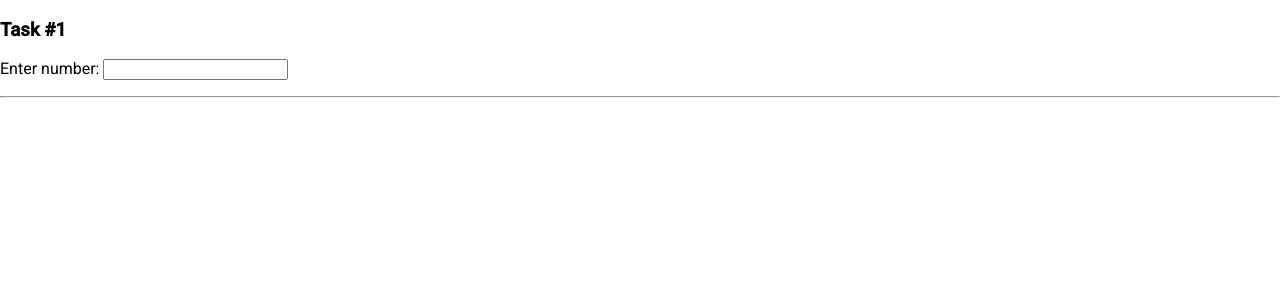
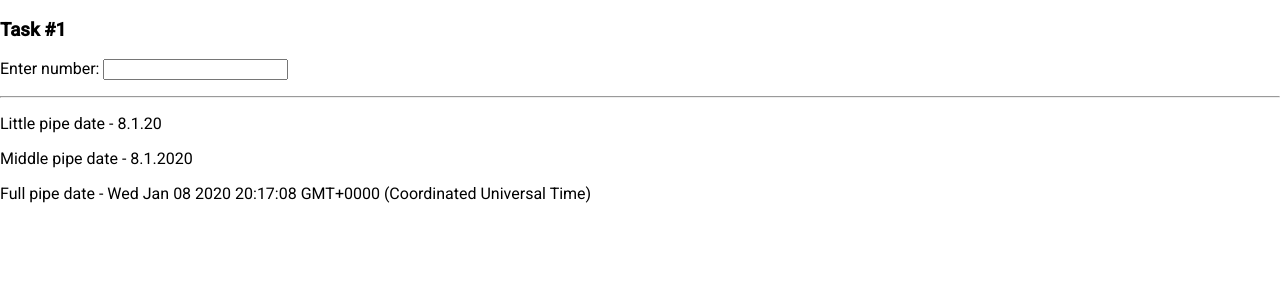
Before and after one commit to ShvedSerhii/practice, an Angular app: page / in a window 1280 px wide. Shown: the top 300 px of the page. Built offline with nearby package versions, Linux system fonts and the light colour scheme.

Commit message:
add pipes

```diff
--- a/src/app/app.component.html
+++ b/src/app/app.component.html
@@ -11,3 +11,6 @@
 
 </form>
 <hr />
+<p>Little pipe date - {{ date | littleDate }}</p>
+<p>Middle pipe date - {{ date | middleDate }}</p>
+<p>Full pipe date - {{ date | fullDate }}</p>
--- a/src/app/app.component.ts
+++ b/src/app/app.component.ts
@@ -9,6 +9,7 @@ import { NgForm } from "@angular/forms";
 export class AppComponent {
   formSubmitted: boolean;
   num: string = "";
+  date: Date = new Date();
 
   isNumber(num) {
     return isNaN(+num);
--- a/src/app/pipes/full-date.pipe.ts
+++ b/src/app/pipes/full-date.pipe.ts
@@ -6,7 +6,7 @@ import { Pipe, PipeTransform } from '@angular/core';
 export class FullDatePipe implements PipeTransform {
 
   transform(value: any, ...args: any[]): any {
-    return null;
+    return value;
   }
 
 }
--- a/src/app/pipes/little-date.pipe.ts
+++ b/src/app/pipes/little-date.pipe.ts
@@ -1,12 +1,19 @@
-import { Pipe, PipeTransform } from '@angular/core';
+import { Pipe, PipeTransform } from "@angular/core";
 
 @Pipe({
-  name: 'littleDate'
+  name: "littleDate"
 })
 export class LittleDatePipe implements PipeTransform {
-
   transform(value: any, ...args: any[]): any {
-    return null;
+    return (
+      value.getDate() +
+      "." +
+      (value.getMonth() + 1) +
+      "." +
+      value
+        .getFullYear()
+        .toString()
+        .substr(2, 2)
+    );
   }
-
 }
--- a/src/app/pipes/middle-date.pipe.ts
+++ b/src/app/pipes/middle-date.pipe.ts
@@ -1,12 +1,12 @@
-import { Pipe, PipeTransform } from '@angular/core';
+import { Pipe, PipeTransform } from "@angular/core";
 
 @Pipe({
-  name: 'middleDate'
+  name: "middleDate"
 })
 export class MiddleDatePipe implements PipeTransform {
-
-  transform(value: any, ...args: any[]): any {
-    return null;
+  transform(value: any): string {
+    return (
+      value.getDate() + "." + (value.getMonth() + 1) + "." + value.getFullYear()
+    );
   }
-
 }
```
